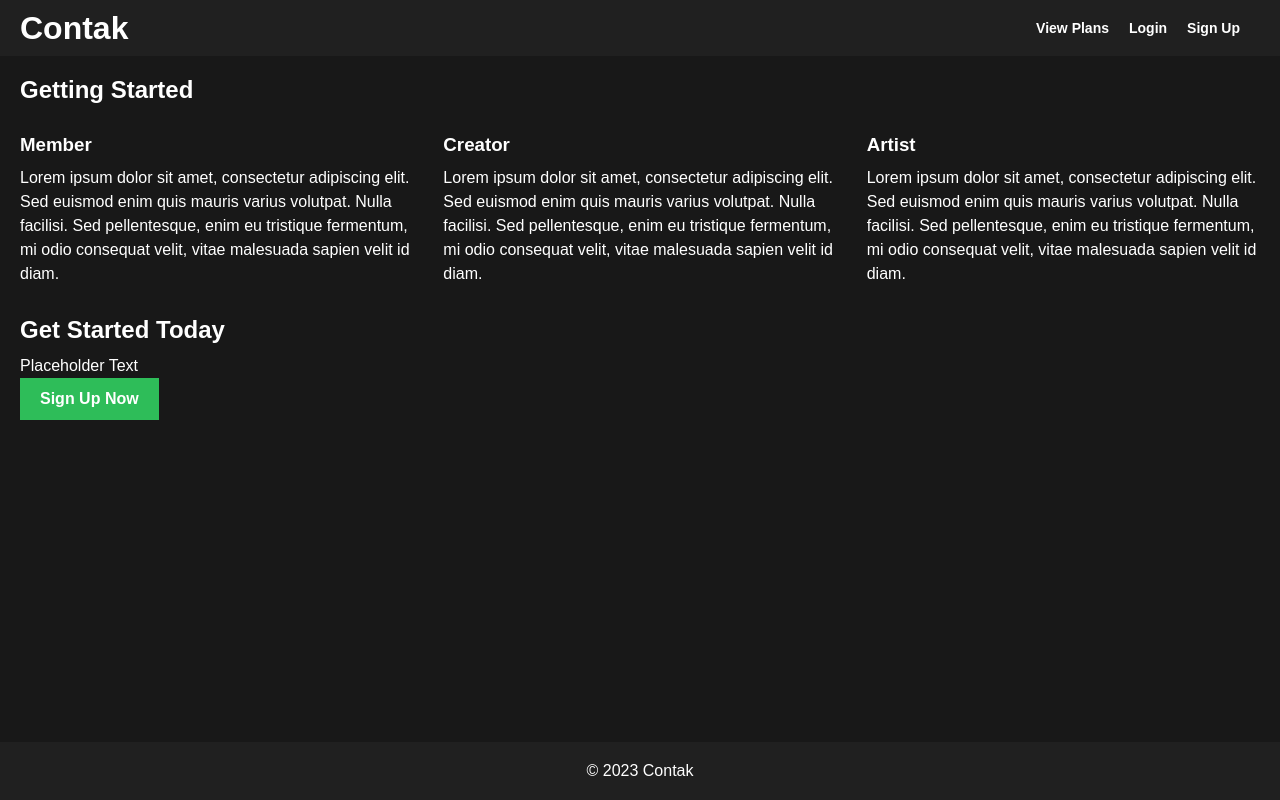
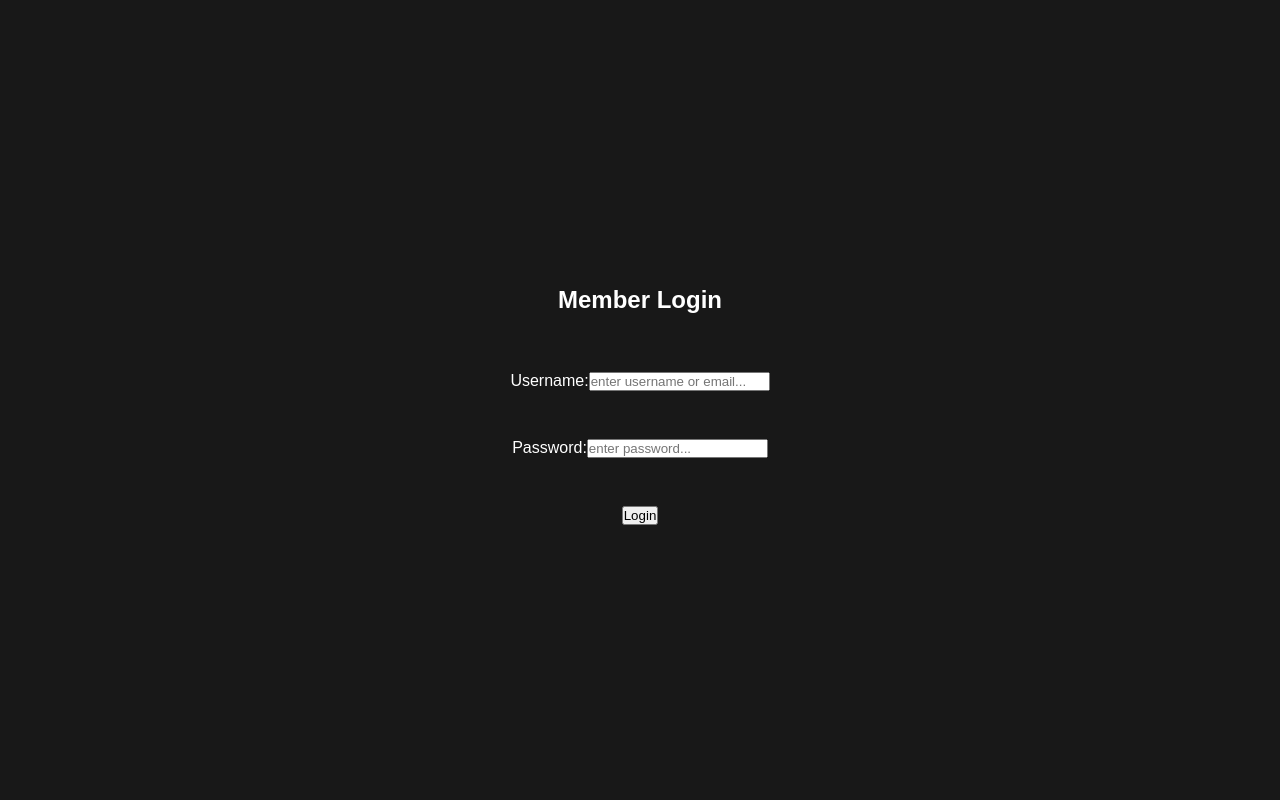
Before and after one commit to cgwol/contak.io, a React (Create React App) app: page /memberLogin in a window 1280 px wide. Built offline with nearby package versions, Linux system fonts and the light colour scheme.

Commit message:
add MemberLogin page

```diff
--- a/package.json
+++ b/package.json
@@ -8,6 +8,7 @@
     "@testing-library/user-event": "^13.5.0",
     "react": "^18.2.0",
     "react-dom": "^18.2.0",
+    "react-router-dom": "^6.10.0",
     "react-scripts": "5.0.1",
     "web-vitals": "^2.1.4"
   },
--- a/src/App.js
+++ b/src/App.js
@@ -1,4 +1,5 @@
 import React from 'react';
+import { Outlet, Link } from "react-router-dom";
 import './App.css';
 
 function App() {
@@ -13,7 +14,7 @@ function App() {
           <div className="dropdown">
             <button className="login">Login</button>
             <div className="dropdown-content">
-              <a href="#">Member</a>
+              <Link to={`memberLogin`}>Member</Link>
               <a href="#">Creator</a>
               <a href="#">Artist</a>
             </div>
--- a/src/index.js
+++ b/src/index.js
@@ -1,13 +1,31 @@
 import React from 'react';
 import ReactDOM from 'react-dom/client';
+import {
+  createBrowserRouter,
+  RouterProvider,
+} from "react-router-dom";
 import './index.css';
 import App from './App';
 import reportWebVitals from './reportWebVitals';
+import MemberLogin from './routes/memberLogin';
+
+const router = createBrowserRouter([
+  {
+    path: "/",
+    element: <App />,
+  },
+  {
+    path: "memberLogin",
+    element: <MemberLogin />
+  }
+]);
+
+
 
 const root = ReactDOM.createRoot(document.getElementById('root'));
 root.render(
   <React.StrictMode>
-    <App />
+    <RouterProvider router={router} />
   </React.StrictMode>
 );
 
--- /dev/null
+++ b/src/routes/memberLogin.jsx
@@ -0,0 +1,31 @@
+import { useId, useState, useRef } from 'react';
+import { useNavigate } from "react-router-dom";
+
+
+export default function MemberLogin() {
+    const usernameId = useId(), passwordId = useId();
+    const username = useRef(), password = useRef();
+    const navigate = useNavigate();
+
+    const onLogin = e => {
+        alert(`valid login for '${username.current.value}'`);
+        navigate("/");
+    }
+
+    return (
+        <form onSubmit={onLogin} style={{ width: '100vw', height: '100vh', display: 'flex', gap: '3em', flexDirection: 'column', alignItems: 'center', justifyContent: 'center' }}>
+            <h2>Member Login</h2>
+            <div>
+                <label htmlFor={usernameId}>Username:</label>
+                <input id={usernameId} ref={username}
+                    type="text" placeholder="enter username or email..." required ></input>
+            </div>
+            <div>
+                <label htmlFor={passwordId}>Password:</label>
+                <input id={passwordId} ref={password}
+                    type="password" placeholder="enter password..." required ></input>
+            </div>
+            <button type="submit">Login</button>
+        </form>
+    )
+}
```
Also changed, not shown: 1 other file (tests, documents, lock files or other folders).
